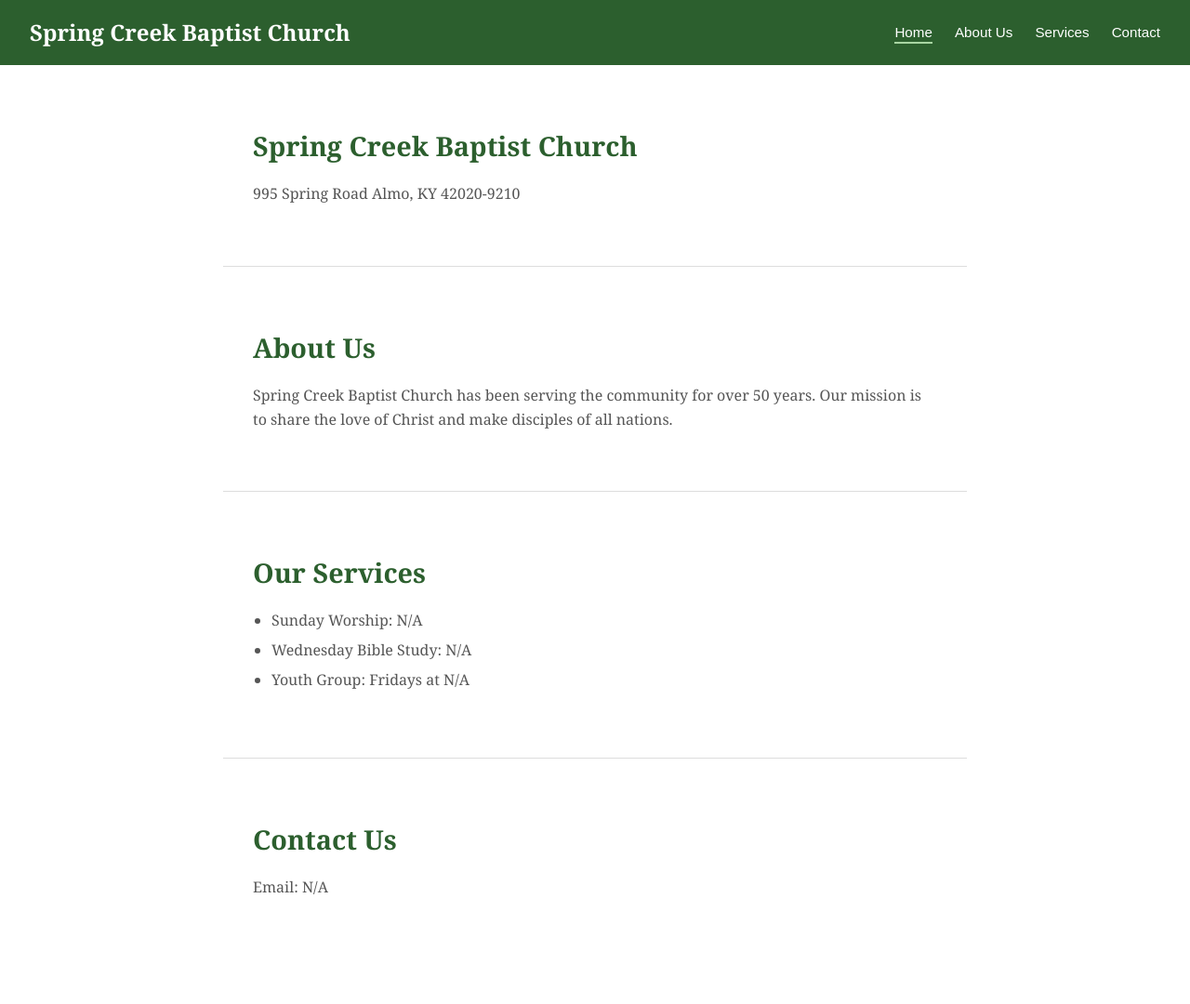
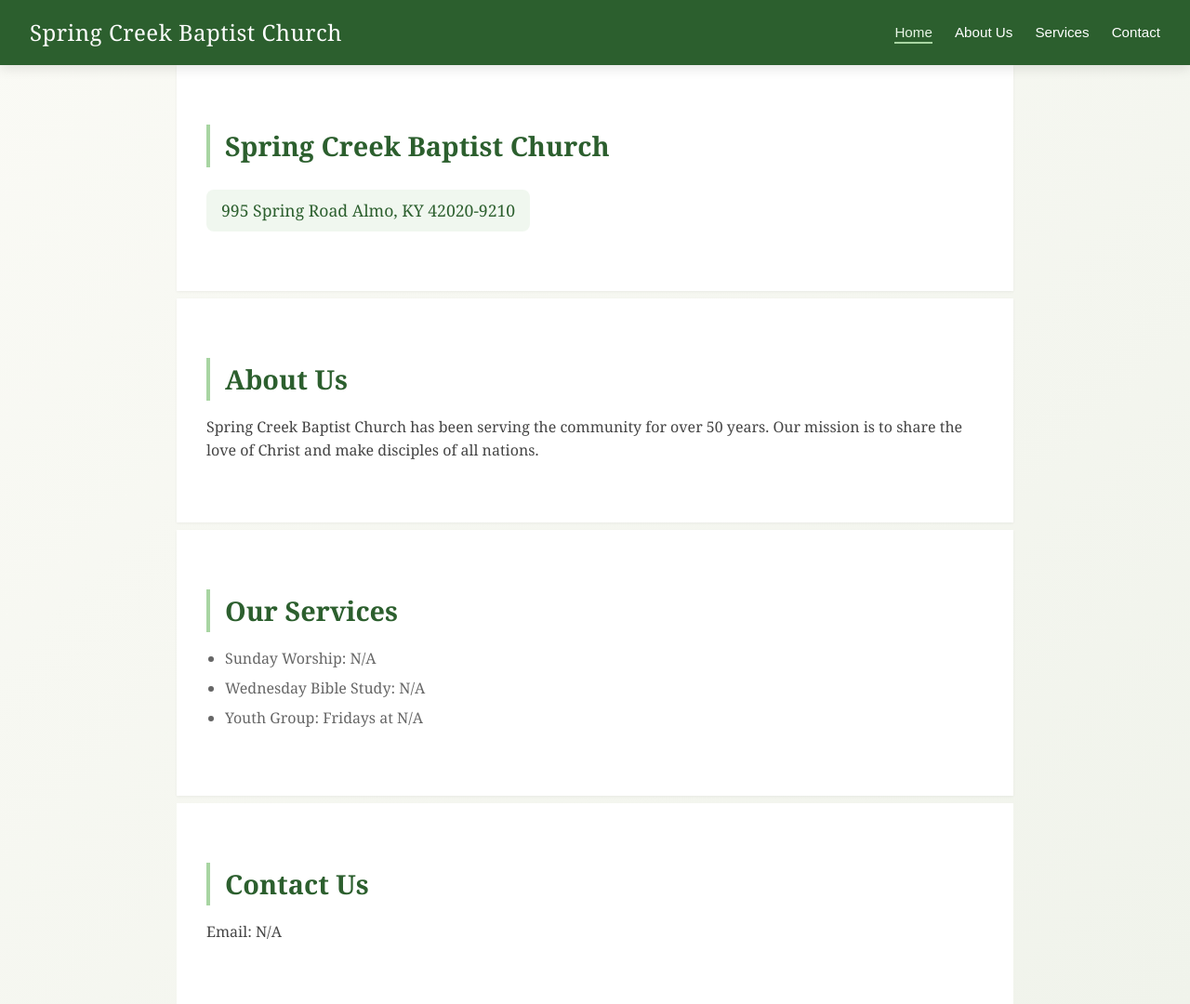
Before and after one commit to elgore319/SpringCreekWebsite, a plain HTML site: page index.html in a window 1280 px wide. Shown: the whole page at 93% size. Before the commit the page ends 1032 px from the top, so only its background shows below. Drawn offline with Linux system fonts and the light colour scheme.

Commit message:
more tweaks

```diff
--- a/style.css
+++ b/style.css
@@ -1,5 +1,4 @@
-*
-{
+* {
     margin: 0;
     padding: 0;
     box-sizing: border-box;
@@ -9,6 +8,7 @@ body {
     font-family: Georgia, serif;
     color: #333;
     line-height: 1.6;
+    background: linear-gradient(135deg, #fafaf5 0%, #f0f3eb 100%);
 }
 
 /* Header & Nav */
@@ -22,10 +22,15 @@ header {
     display: flex;
     align-items: center;
     justify-content: space-between;
+    flex-wrap: wrap;
+    gap: 1rem;
+    box-shadow: 0 4px 12px rgba(0,0,0,0.1);
 }
 
 header h1 {
     font-size: 1.5rem;
+    font-weight: 500;
+    letter-spacing: 0.5px;
 }
 
 nav ul {
@@ -41,35 +46,42 @@ nav a {
     font-size: 0.95rem;
     padding-bottom: 2px;
     border-bottom: 2px solid transparent;
-    transition: border-color 0.2s;
+    transition: all 0.2s ease;
 }
 
 nav a:hover,
 nav a.active {
     border-bottom-color: #a8d5a2;
+    color: #e8f5e6;
 }
 
 /* Sections */
 section {
     padding: 4rem 2rem;
-    max-width: 800px;
+    max-width: 900px;
     margin: 0 auto;
+    background: white;
+    transition: transform 0.2s ease, box-shadow 0.2s ease;
 }
 
 section:not(:last-child) {
-    border-bottom: 1px solid #ddd;
+    border-bottom: none;
+    margin-bottom: 0.5rem;
+    box-shadow: 0 1px 3px rgba(0,0,0,0.05);
 }
 
 section h2 {
     font-size: 1.8rem;
     color: #2c5f2e;
     margin-bottom: 1rem;
+    border-left: 4px solid #a8d5a2;
+    padding-left: 1rem;
 }
 
 section p,
 section li {
     font-size: 1rem;
-    color: #555;
+    color: #444;
 }
 
 section ul {
@@ -79,3 +91,42 @@ section ul {
 section ul li {
     margin-bottom: 0.4rem;
 }
+
+/* Add subtle hover effect on sections */
+section:hover {
+    background: #fefef9;
+    box-shadow: 0 4px 12px rgba(0,0,0,0.08);
+}
+
+/* Style the address/home section */
+#home p:first-of-type {
+    font-size: 1.1rem;
+    color: #2c5f2e;
+    font-weight: 500;
+    background: #f0f7ef;
+    display: inline-block;
+    padding: 0.5rem 1rem;
+    border-radius: 8px;
+    margin-top: 0.5rem;
+}
+
+/* Make "N/A" text styled */
+section ul li {
+    color: #666;
+}
+
+/* Responsive */
+@media (max-width: 768px) {
+    header {
+        flex-direction: column;
+        text-align: center;
+    }
+
+    section {
+        padding: 2rem 1.5rem;
+    }
+
+    section h2 {
+        font-size: 1.5rem;
+    }
+}
```
